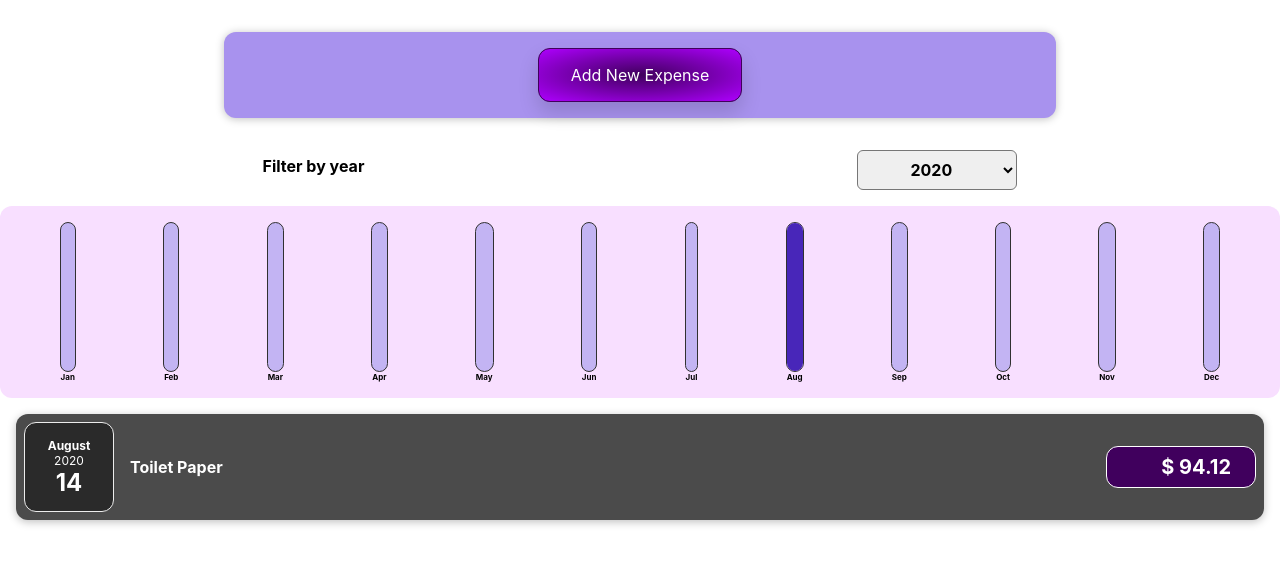
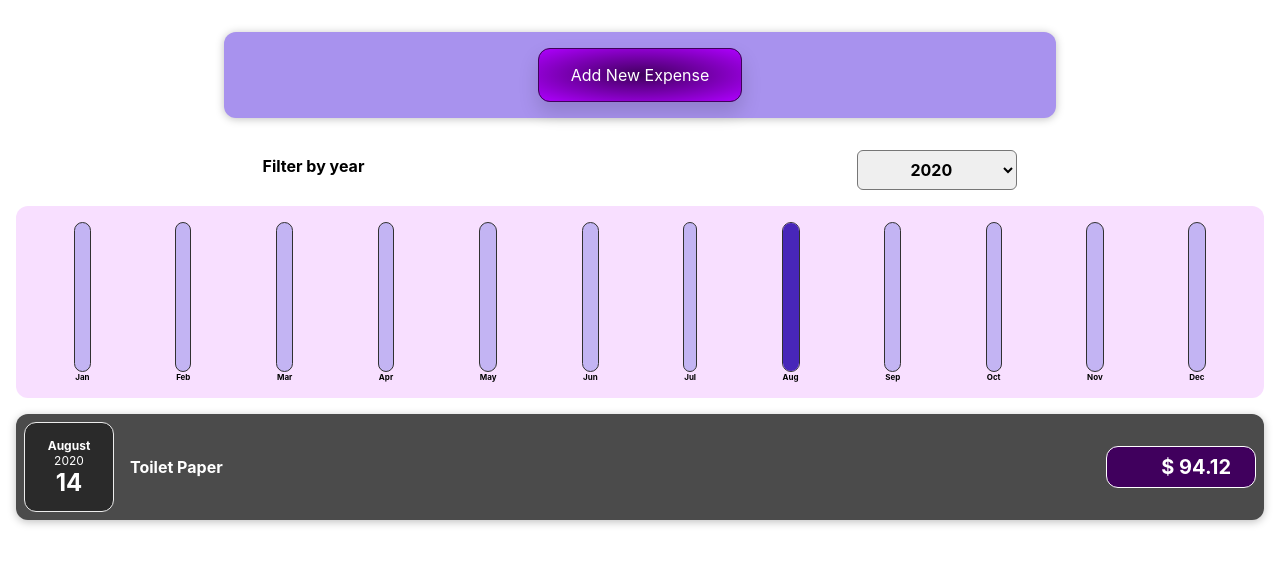
Before and after one commit to pedrofonsecapadilha/Udemy, a React (Create React App) app in the folder React-TheCompleteGuide/1-project/: page / in a window 1280 px wide. Shown: the top 564 px of the page. Built offline with nearby package versions, Linux system fonts and the light colour scheme.

Commit message:
seção 5 - 71 | +layout

```diff
--- a/React-TheCompleteGuide/1-project/src/components/Chart/Chart.css
+++ b/React-TheCompleteGuide/1-project/src/components/Chart/Chart.css
@@ -1,4 +1,5 @@
 .chart {
+  margin: 1rem;
   padding: 1rem;
   border-radius: 12px;
   background-color: #f8dfff;
--- a/React-TheCompleteGuide/1-project/src/components/NewExpense/ExpenseForm.js
+++ b/React-TheCompleteGuide/1-project/src/components/NewExpense/ExpenseForm.js
@@ -36,7 +36,7 @@ function ExpenseForm(props) {
 
     const expenseData = {
       title: enteredTitle,
-      amount: enteredAmount,
+      amount: +enteredAmount,
       date: new Date(enteredDate)
     };
 
```
